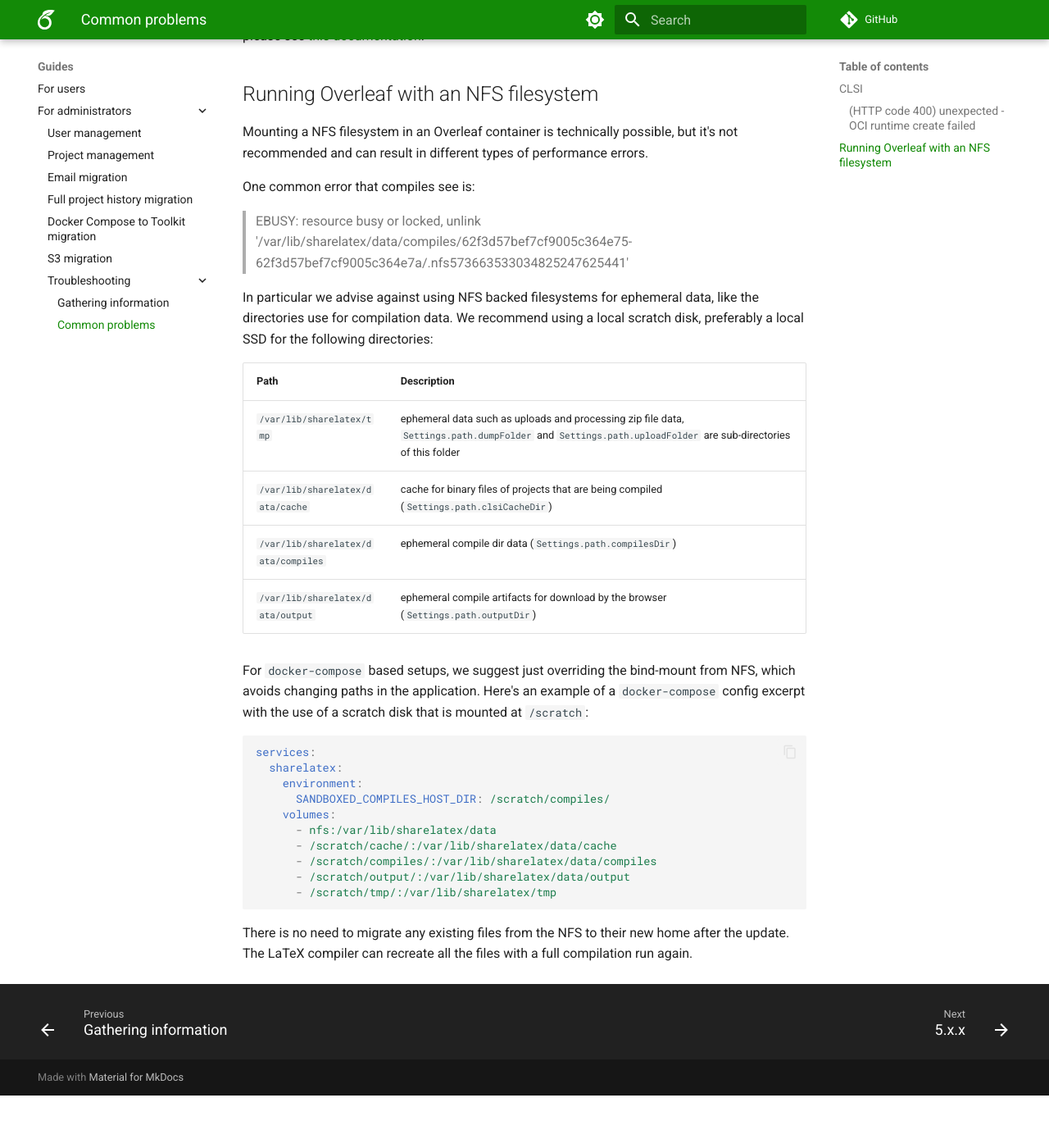
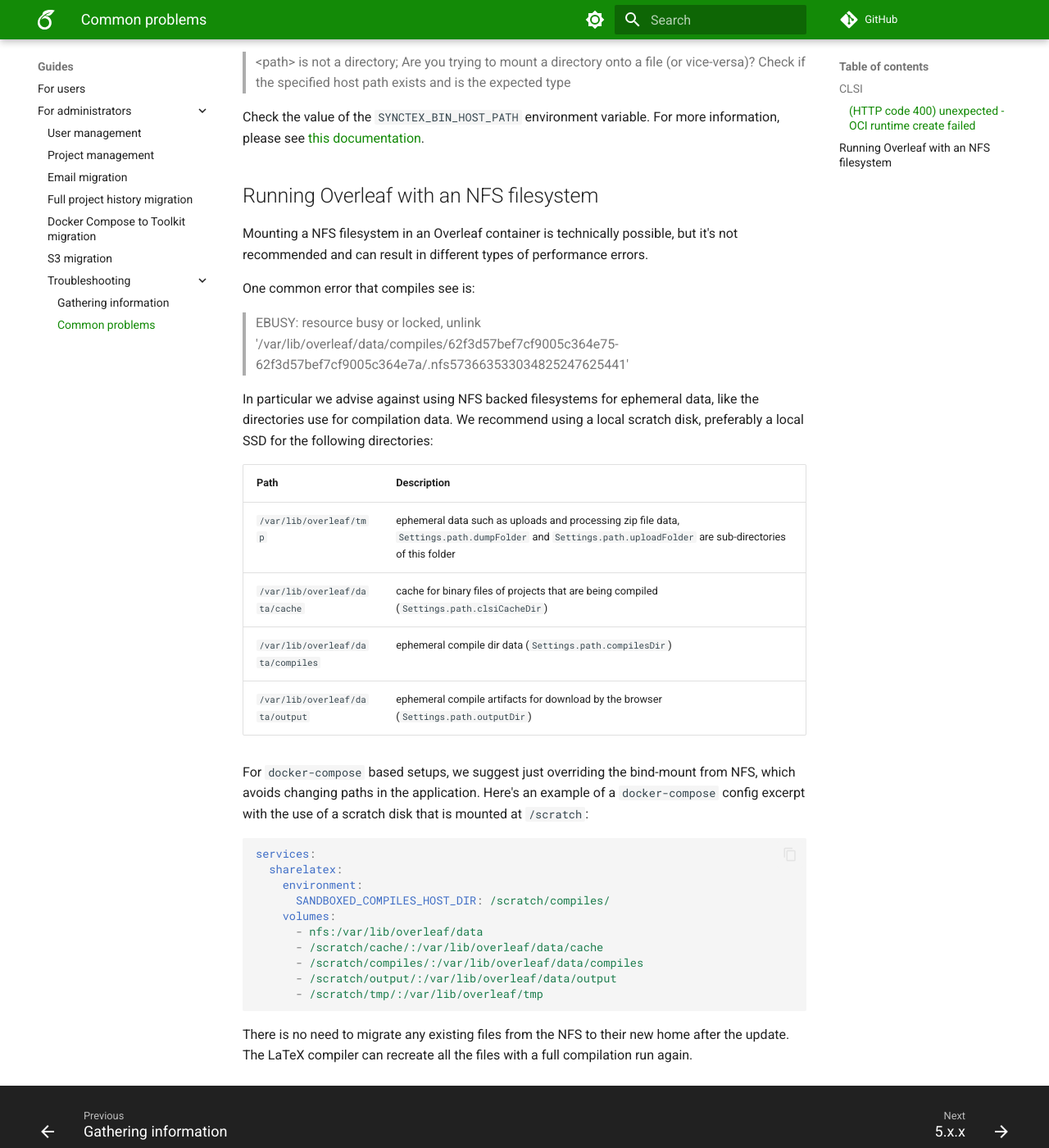
Before and after one commit to mlevans0/overleaf-server-docs, an MkDocs documentation site: the page built from docs/guides/common-problems.md, in a window 1280 px wide and 1400 px high, scrolled down 658 px. Shown: the whole window at 82% size. Built offline with MkDocs 1.6.1 and Material for MkDocs 9.7.7, drawn with Linux system fonts in a browser that asks for light colours; before the commit the page ends 1994 px from its top, so only the background shows below that; some of the changed text lies outside the part shown.

````diff
--- a/docs/guides/common-problems.md
+++ b/docs/guides/common-problems.md
@@ -1,8 +1,12 @@
+!!! note
+
+    These sections are for v5.x and later. If you are using an earlier version please use `sharelatex` instead of `overleaf` in path names.
+
 In this section, we aim to address frequently encountered issues that you may encounter while running your own on-premises version of Overleaf.
 
 ## CLSI ##
 
-Log location in the container: `/var/log/sharelatex/clsi.log`
+Log location in the container: `/var/log/overleaf/clsi.log`
 
 ### `(HTTP code 400) unexpected - OCI runtime create failed` ###
 
@@ -19,16 +23,16 @@ Check the value of the `SYNCTEX_BIN_HOST_PATH` environment variable. For more in
 Mounting a NFS filesystem in an Overleaf container is technically possible, but it's not recommended and can result in different types of performance errors.
 
 One common error that compiles see is:
-> EBUSY: resource busy or locked, unlink '/var/lib/sharelatex/data/compiles/62f3d57bef7cf9005c364e75-62f3d57bef7cf9005c364e7a/.nfs573663533034825247625441'
+> EBUSY: resource busy or locked, unlink '/var/lib/overleaf/data/compiles/62f3d57bef7cf9005c364e75-62f3d57bef7cf9005c364e7a/.nfs573663533034825247625441'
 
 In particular we advise against using NFS backed filesystems for ephemeral data, like the directories use for compilation data. We recommend using a local scratch disk, preferably a local SSD for the following directories:
 
 | Path | Description |
 |------|-------------|
-|`/var/lib/sharelatex/tmp` |ephemeral data such as uploads and processing zip file data, `Settings.path.dumpFolder` and `Settings.path.uploadFolder` are sub-directories of this folder |
-| `/var/lib/sharelatex/data/cache` |cache for binary files of projects that are being compiled (`Settings.path.clsiCacheDir`) |
-| `/var/lib/sharelatex/data/compiles` |ephemeral compile dir data (`Settings.path.compilesDir`)|
-| `/var/lib/sharelatex/data/output` |ephemeral compile artifacts for download by the browser (`Settings.path.outputDir`)|
+|`/var/lib/overleaf/tmp` |ephemeral data such as uploads and processing zip file data, `Settings.path.dumpFolder` and `Settings.path.uploadFolder` are sub-directories of this folder |
+| `/var/lib/overleaf/data/cache` |cache for binary files of projects that are being compiled (`Settings.path.clsiCacheDir`) |
+| `/var/lib/overleaf/data/compiles` |ephemeral compile dir data (`Settings.path.compilesDir`)|
+| `/var/lib/overleaf/data/output` |ephemeral compile artifacts for download by the browser (`Settings.path.outputDir`)|
 
 For `docker-compose` based setups, we suggest just overriding the bind-mount from NFS, which avoids changing paths in the application. Here's an example of a `docker-compose` config excerpt with the use of a scratch disk that is mounted at `/scratch`:
 
@@ -38,11 +42,11 @@ services:
     environment:
       SANDBOXED_COMPILES_HOST_DIR: /scratch/compiles/
     volumes:
-      - nfs:/var/lib/sharelatex/data
-      - /scratch/cache/:/var/lib/sharelatex/data/cache
-      - /scratch/compiles/:/var/lib/sharelatex/data/compiles
-      - /scratch/output/:/var/lib/sharelatex/data/output
-      - /scratch/tmp/:/var/lib/sharelatex/tmp
+      - nfs:/var/lib/overleaf/data
+      - /scratch/cache/:/var/lib/overleaf/data/cache
+      - /scratch/compiles/:/var/lib/overleaf/data/compiles
+      - /scratch/output/:/var/lib/overleaf/data/output
+      - /scratch/tmp/:/var/lib/overleaf/tmp
 ```
 
 There is no need to migrate any existing files from the NFS to their new home after the update. The LaTeX compiler can recreate all the files with a full compilation run again.
--- a/mkdocs.yml
+++ b/mkdocs.yml
@@ -97,6 +97,7 @@ nav:
     - Branding: configuration/branding.md
     - TLS Proxy: configuration/tls-proxy.md
     - Configuring email: configuration/email.md
+    - Configuring S3: configuration/s3.md
     - Server Pro:
       - Getting Server Pro: configuration/getting-server-pro.md
       - LDAP/AD: configuration/ldap.md
````
Also changed, not shown: docs/configuration/s3.md (added, +280 -0 lines), docs/maintenance/s3-migration.md (renamed from docs/guides/s3-migration.md, +1 -1 lines).
